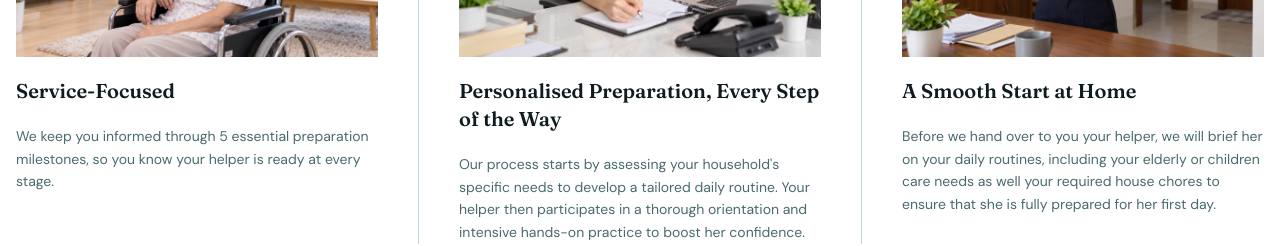
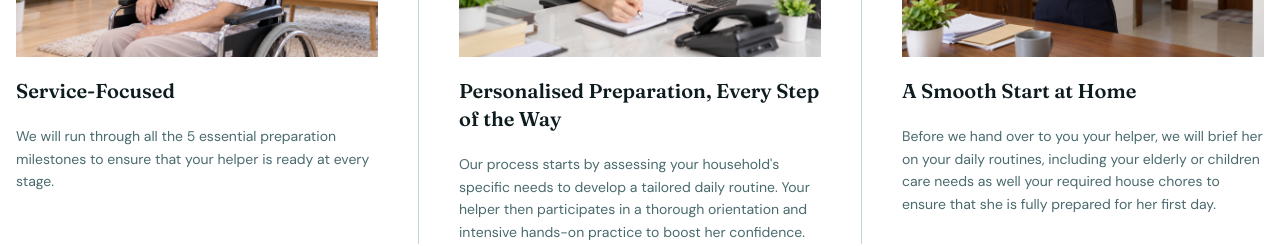
Before and after one commit to FindJobs-Pte-Ltd/ksc-website, a Next.js app: page /domestic-helper in a window 1280 px wide. Shown: the part 980-1226 px from the top of the page. Built offline with nearby package versions, Linux system fonts and the light colour scheme.

Commit message:
fix: update service-focused milestone description

```diff
--- a/app/components/domestic-helper/Preparation.tsx
+++ b/app/components/domestic-helper/Preparation.tsx
@@ -6,7 +6,7 @@ const steps = [
     image: "/domestic-helper-prepare-1.png",
     title: "Service-Focused",
     description:
-      "We keep you informed through 5 essential preparation milestones, so you know your helper is ready at every stage.",
+      "We will run through all the 5 essential preparation milestones to ensure that your helper is ready at every stage.",
   },
   {
     image: "/domestic-helper-prepare-2.png",
```
